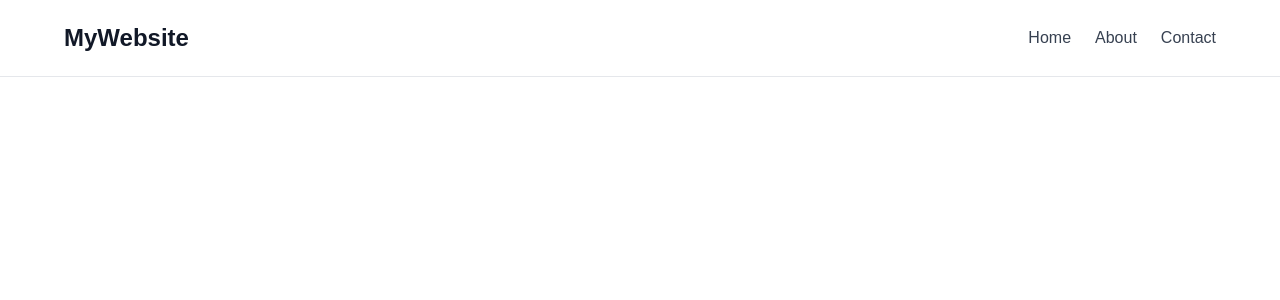
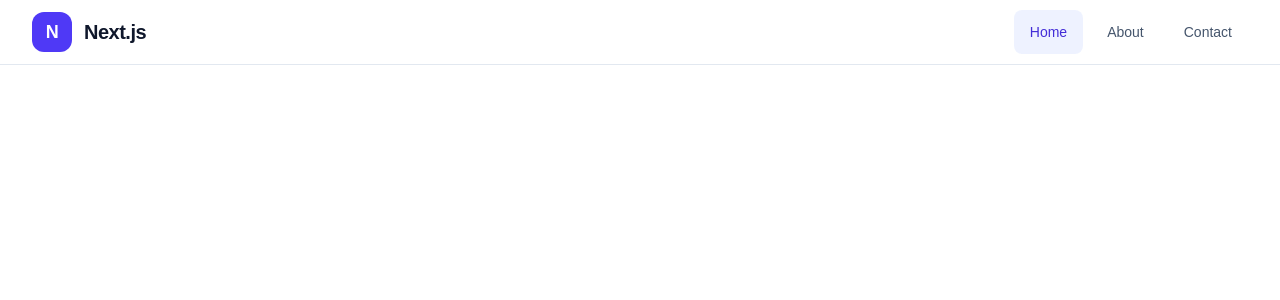
Before and after one commit to asifnawaz-art/nextjs-learn, a Next.js app: page / in a window 1280 px wide. Shown: the top 300 px of the page. Built offline with nearby package versions, Linux system fonts and the light colour scheme.

Commit message:
feat: implement header and configure CI

```diff
--- a/app/components/Header.jsx
+++ /dev/null
@@ -1,68 +0,0 @@
-import Link from "next/link";
-
-const navLinks = [
-  { label: "Home", href: "/" },
-  { label: "About", href: "/about" },
-  { label: "Contact", href: "/contact" },
-];
-
-export default function Header() {
-  return (
-    <header
-      style={{
-        backgroundColor: "#ffffff",
-        borderBottom: "1px solid #e5e7eb",
-        position: "sticky",
-        top: 0,
-        zIndex: 50,
-      }}
-    >
-      <div
-        style={{
-          maxWidth: 1200,
-          margin: "0 auto",
-          padding: "20px 24px",
-          display: "flex",
-          alignItems: "center",
-          flexWrap: "wrap",
-          gap: 24,
-        }}
-      >
-        <Link
-          href="/"
-          style={{
-            fontSize: 24,
-            fontWeight: 700,
-            color: "#111827",
-            textDecoration: "none",
-          }}
-        >
-          MyWebsite
-        </Link>
-
-        <nav
-          style={{
-            display: "flex",
-            gap: 24,
-            flexWrap: "wrap",
-            marginLeft: "auto",
-          }}
-        >
-          {navLinks.map((link) => (
-            <Link
-              key={link.href}
-              href={link.href}
-              style={{
-                color: "#374151",
-                textDecoration: "none",
-                fontWeight: 500,
-              }}
-            >
-              {link.label}
-            </Link>
-          ))}
-        </nav>
-      </div>
-    </header>
-  );
-}
--- /dev/null
+++ b/app/components/Header.tsx
@@ -0,0 +1,148 @@
+"use client";
+
+import Link from "next/link";
+import { usePathname } from "next/navigation";
+import { useEffect, useId, useRef, useState } from "react";
+
+const navLinks = [
+  { label: "Home", href: "/" },
+  { label: "About", href: "/about" },
+  { label: "Contact", href: "/contact" },
+];
+
+export default function Header() {
+  const pathname = usePathname();
+  const [isMenuOpen, setIsMenuOpen] = useState(false);
+  const menuId = useId();
+  const menuButtonRef = useRef<HTMLButtonElement>(null);
+
+  const isActive = (href: string) =>
+    pathname === href || (href !== "/" && pathname.startsWith(`${href}/`));
+
+  useEffect(() => {
+    if (!isMenuOpen) return;
+
+    const handleEscape = (event: KeyboardEvent) => {
+      if (event.key === "Escape") {
+        setIsMenuOpen(false);
+        menuButtonRef.current?.focus();
+      }
+    };
+
+    document.addEventListener("keydown", handleEscape);
+
+    return () => {
+      document.removeEventListener("keydown", handleEscape);
+    };
+  }, [isMenuOpen]);
+
+  return (
+    <header className="sticky top-0 z-50 w-full border-b border-slate-200 bg-white/95 backdrop-blur-md">
+      <div className="mx-auto flex h-16 max-w-7xl items-center justify-between px-4 sm:px-6 lg:px-8">
+        {/* Logo */}
+        <Link
+          href="/"
+          onClick={() => setIsMenuOpen(false)}
+          className="flex items-center gap-3 rounded-lg text-xl font-bold tracking-tight text-slate-900 focus-visible:outline-none focus-visible:ring-2 focus-visible:ring-indigo-500"
+        >
+          <span
+            aria-hidden="true"
+            className="flex h-10 w-10 items-center justify-center rounded-xl bg-indigo-600 text-lg font-bold text-white"
+          >
+            N
+          </span>
+
+          <span>Next.js</span>
+        </Link>
+
+        {/* Desktop Navigation */}
+        <nav
+          aria-label="Main navigation"
+          className="hidden items-center gap-2 md:flex"
+        >
+          {navLinks.map((link) => {
+            const active = isActive(link.href);
+
+            return (
+              <Link
+                key={link.href}
+                href={link.href}
+                aria-current={active ? "page" : undefined}
+                className={`inline-flex min-h-11 items-center rounded-lg px-4 text-sm font-medium transition-colors duration-200 focus-visible:outline-none focus-visible:ring-2 focus-visible:ring-indigo-500 ${
+                  active
+                    ? "bg-indigo-50 text-indigo-700"
+                    : "text-slate-600 hover:bg-slate-100 hover:text-indigo-600"
+                }`}
+              >
+                {link.label}
+              </Link>
+            );
+          })}
+        </nav>
+
+        {/* Mobile Menu Button */}
+        <button
+          ref={menuButtonRef}
+          type="button"
+          onClick={() => setIsMenuOpen((prev) => !prev)}
+          aria-label={isMenuOpen ? "Close menu" : "Open menu"}
+          aria-expanded={isMenuOpen}
+          aria-controls={menuId}
+          className="inline-flex h-11 w-11 items-center justify-center rounded-lg text-slate-700 transition-colors hover:bg-slate-100 focus-visible:outline-none focus-visible:ring-2 focus-visible:ring-indigo-500 md:hidden"
+        >
+          <svg
+            aria-hidden="true"
+            xmlns="http://www.w3.org/2000/svg"
+            width="24"
+            height="24"
+            viewBox="0 0 24 24"
+            fill="none"
+            stroke="currentColor"
+            strokeWidth="2"
+            strokeLinecap="round"
+            strokeLinejoin="round"
+          >
+            {isMenuOpen ? (
+              <path d="M6 6l12 12M18 6L6 18" />
+            ) : (
+              <path d="M4 7h16M4 12h16M4 17h16" />
+            )}
+          </svg>
+        </button>
+      </div>
+
+      {/* Mobile Navigation */}
+      <div
+        id={menuId}
+        className={`border-t border-slate-100 bg-white shadow-sm md:hidden ${
+          isMenuOpen ? "block" : "hidden"
+        }`}
+      >
+        <nav
+          aria-label="Mobile navigation"
+          className="mx-auto flex max-w-7xl flex-col gap-1 px-4 py-3 sm:px-6"
+        >
+          {navLinks.map((link) => {
+            const active = isActive(link.href);
+
+            return (
+              <Link
+                key={link.href}
+                href={link.href}
+                onClick={() => setIsMenuOpen(false)}
+                aria-current={active ? "page" : undefined}
+                className={`rounded-lg px-4 py-3 text-sm font-medium transition-colors focus-visible:outline-none focus-visible:ring-2 focus-visible:ring-indigo-500 ${
+                  active
+                    ? "bg-indigo-50 text-indigo-700"
+                    : "text-slate-700 hover:bg-slate-50 hover:text-indigo-600"
+                }`}
+              >
+                {link.label}
+              </Link>
+            );
+          })}
+        </nav>
+      </div>
+    </header>
+  );
+}
--- a/app/layout.tsx
+++ b/app/layout.tsx
@@ -1,29 +1,20 @@
 import type { Metadata } from "next";
-import { Geist, Geist_Mono } from "next/font/google";
+import Header from "./components/Header";
 import "./globals.css";
-import Header from "./components/Header";
-const geistSans = Geist({
-  variable: "--font-geist-sans",
-  subsets: ["latin"],
-});
-
-const geistMono = Geist_Mono({
-  variable: "--font-geist-mono",
-  subsets: ["latin"],
-});
 
 export const metadata: Metadata = {
-  title: "Create Next App",
-  description: "Generated by create next app",
+  title: "Next.js Website",
+  description: "My Next.js application",
 };
 
-export default function RootLayout({ children }: LayoutProps<"/">) {
+export default function RootLayout({
+  children,
+}: Readonly<{
+  children: React.ReactNode;
+}>) {
   return (
-    <html
-      lang="en"
-      className={`${geistSans.variable} ${geistMono.variable} h-full antialiased`}
-    >
-      <body className="min-h-full flex flex-col">
+    <html lang="en">
+      <body className="min-h-screen bg-white text-slate-900">
         <Header />
         <main>{children}</main>
       </body>
--- /dev/null
+++ b/github/workflows/ci.yml
@@ -0,0 +1,40 @@
+name: Next.js CI
+
+on:
+  push:
+    branches:
+      - "feature/**"
+
+  pull_request:
+    branches:
+      - main
+
+permissions:
+  contents: read
+
+jobs:
+  verify:
+    name: Verify Next.js Application
+    runs-on: ubuntu-latest
+
+    steps:
+      - name: Checkout repository
+        uses: actions/checkout@v4
+
+      - name: Setup Node.js
+        uses: actions/setup-node@v4
+        with:
+          node-version: 22
+          cache: npm
+
+      - name: Install dependencies
+        run: npm ci
+
+      - name: Run ESLint
+        run: npm run lint
+
+      - name: Check TypeScript
+        run: npm run typecheck
+
+      - name: Build Next.js application
+        run: npm run build
--- a/package.json
+++ b/package.json
@@ -6,7 +6,8 @@
     "dev": "next dev",
     "build": "next build",
     "start": "next start",
-    "lint": "eslint"
+    "lint": "eslint",
+    "typecheck": "tsc --noEmit"
   },
   "dependencies": {
     "next": "16.4.1",
```
